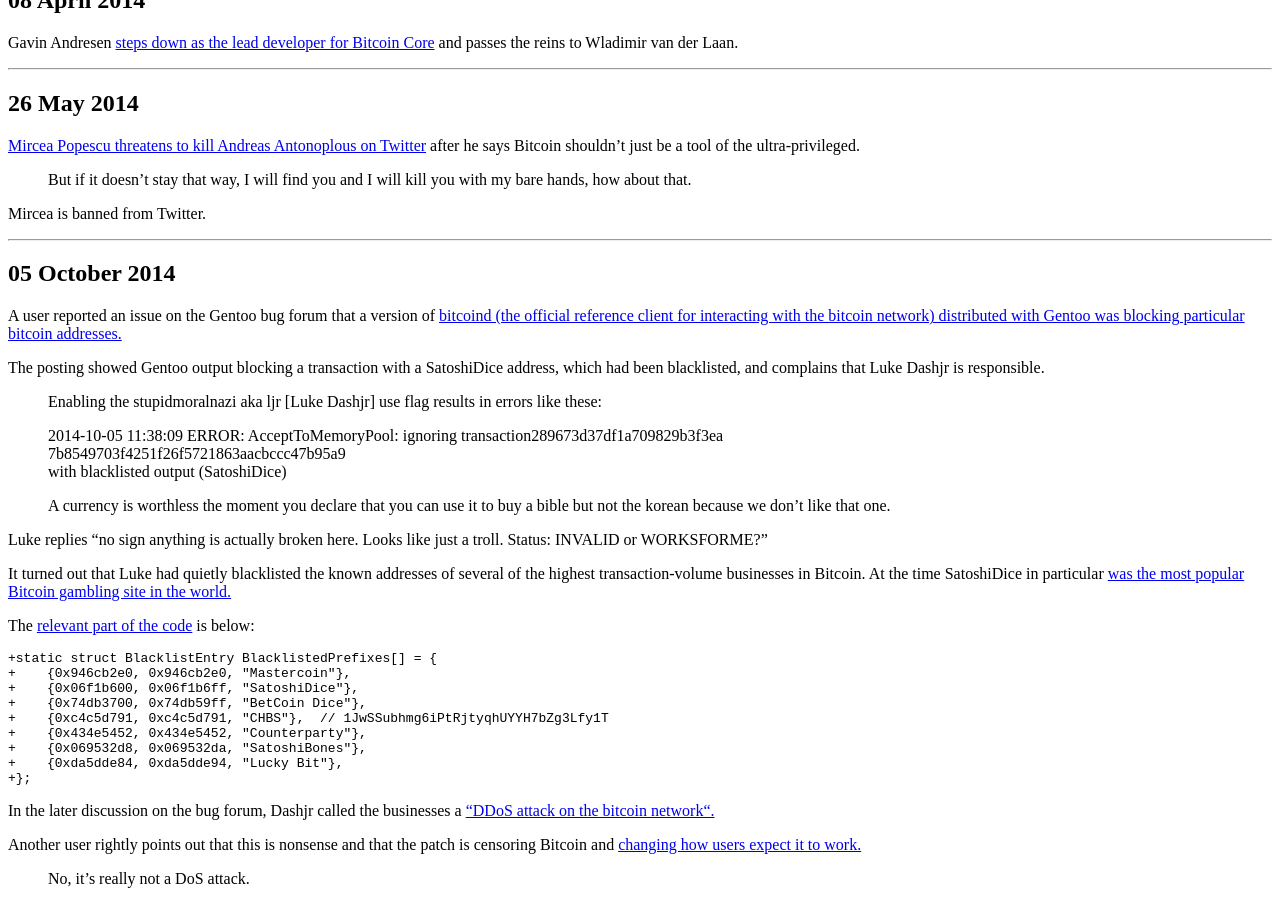
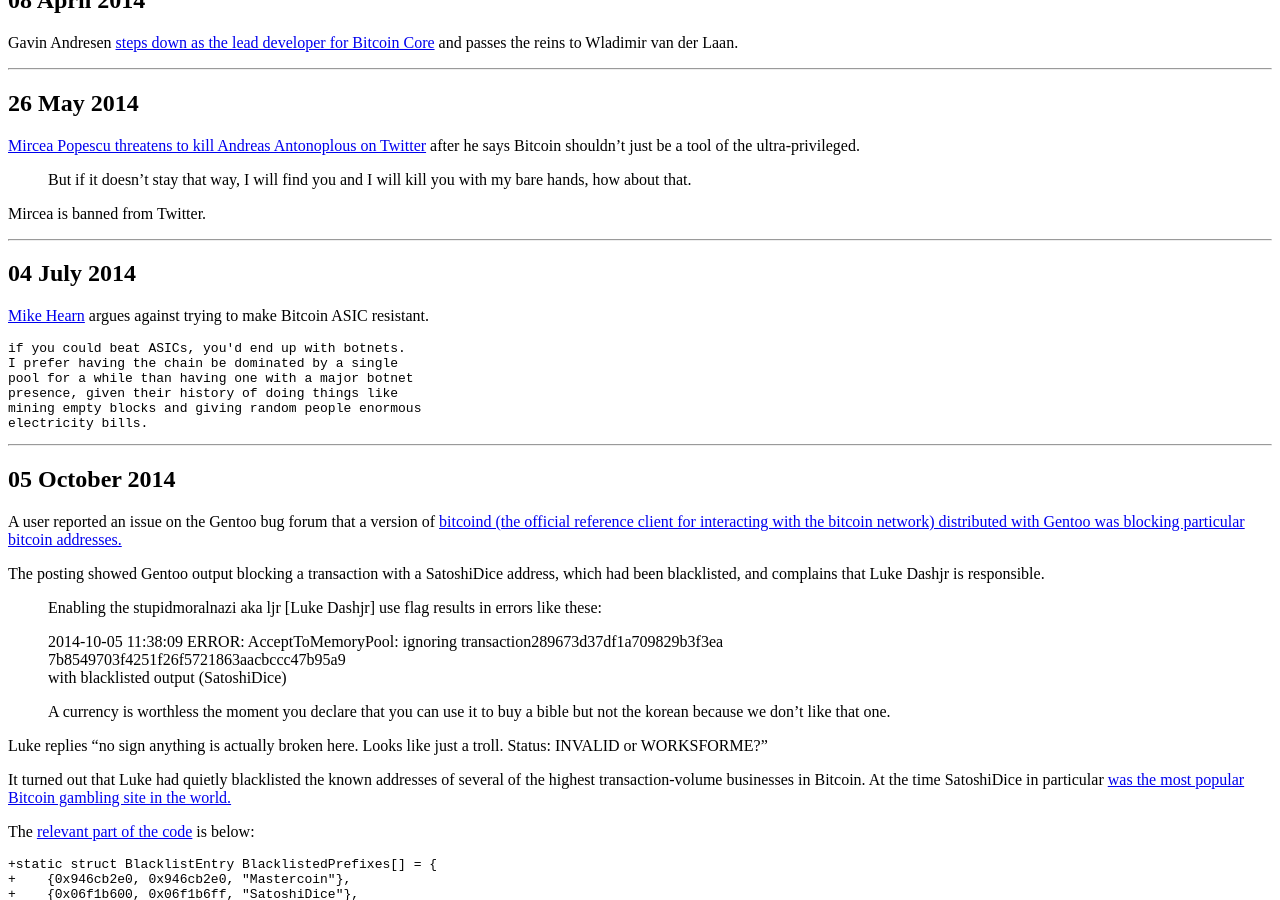
Before and after one commit to derykmakgill/website, a Jekyll site: the page built from testbtc.md, in a window 1280 px wide and 900 px high, scrolled down 18944 px. Built offline with Jekyll 4.4.1, drawn with Linux system fonts in a browser that asks for light colours; a script that is not in the unit is left out.

Commit message:
Update testbtc.md

````diff
--- a/testbtc.md
+++ b/testbtc.md
@@ -1154,6 +1154,21 @@
 
 ---
 
+## 04 July 2014
+
+[Mike Hearn](https://lists.linuxfoundation.org/pipermail/bitcoin-dev/2014-July/006192.html) argues against trying to make Bitcoin ASIC resistant.
+
+```
+if you could beat ASICs, you'd end up with botnets.
+I prefer having the chain be dominated by a single
+pool for a while than having one with a major botnet
+presence, given their history of doing things like
+mining empty blocks and giving random people enormous
+electricity bills.
+```
+
+---
+
 ## 05 October 2014
 
 A user reported an issue on the Gentoo bug forum that a version of [bitcoind (the official reference client for interacting with the bitcoin network) distributed with Gentoo was blocking particular bitcoin addresses.](https://bugs.gentoo.org/524512)
````
